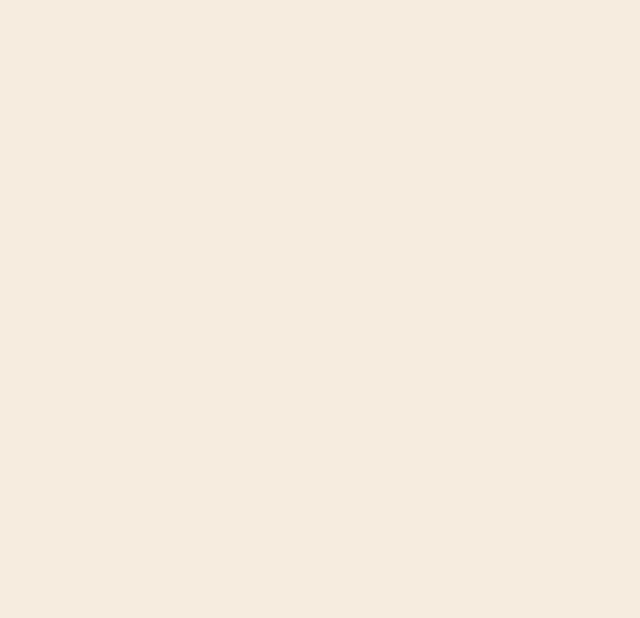
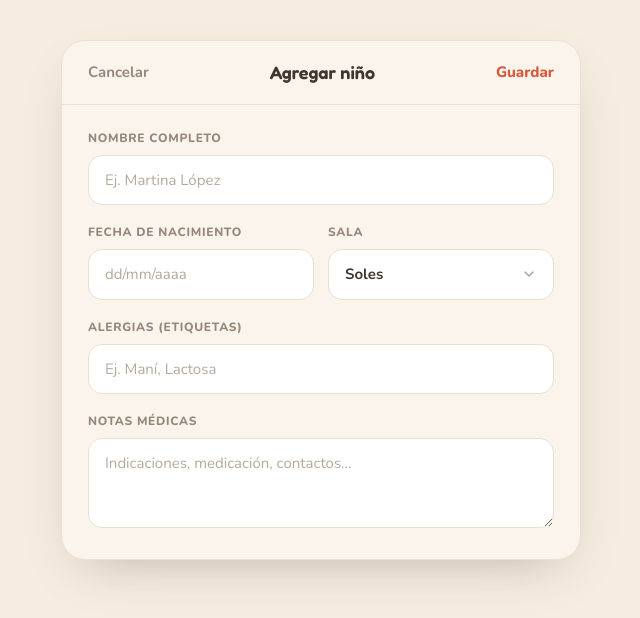
Before and after one commit to EstherManriqueGlez/open-daycare, a Next.js app: page /kids/new in a window 1280 px wide. Before the commit this address had no page. Shown: the top 618 px of the page, without its empty margins (319-959 px from the left). Built offline with nearby package versions, Linux system fonts and the light colour scheme.

Commit message:
Step 02 - Add New Kid form component with input fields and layout

```diff
--- /dev/null
+++ b/app/kids/new/page.tsx
@@ -0,0 +1,96 @@
+"use client";
+
+import Link from "next/link";
+
+export default function NewKidPage() {
+  return (
+    <main className="min-h-screen bg-[#F6ECDF] px-6 py-10 text-[#3F362E] sm:px-8">
+      <section className="mx-auto w-full max-w-[520px] overflow-hidden rounded-[24px] border border-[#ECE0D0] bg-[#FBF4EC] shadow-[0_20px_50px_-24px_rgba(63,54,46,0.35)]">
+        <header className="flex items-center justify-between border-b border-[#ECE0D0] px-[26px] py-5">
+          <Link href="/kids" className="text-[15px] font-bold text-[#94887B]">
+            Cancelar
+          </Link>
+
+          <h1 className="font-fredoka text-[18px] leading-none font-semibold text-[#3F362E]">
+            Agregar niño
+          </h1>
+
+          <button type="button" className="text-[15px] font-extrabold text-[#D9583C]">
+            Guardar
+          </button>
+        </header>
+
+        <div className="px-[26px] py-6">
+          <div className="mb-[18px]">
+            <label className="mb-2 block text-[12px] font-extrabold tracking-[0.7px] text-[#94887B]">
+              NOMBRE COMPLETO
+            </label>
+            <input
+              disabled
+              placeholder="Ej. Martina López"
+              className="w-full rounded-[14px] border-[1.5px] border-[#EADFD0] bg-white px-4 py-[13px] text-[15px] text-[#3F362E] placeholder:text-[#B6A99B] disabled:opacity-100"
+            />
+          </div>
+
+          <div className="mb-[18px] flex flex-col gap-[14px] min-[520px]:flex-row">
+            <div className="flex-1">
+              <label className="mb-2 block text-[12px] font-extrabold tracking-[0.7px] text-[#94887B]">
+                FECHA DE NACIMIENTO
+              </label>
+              <input
+                disabled
+                placeholder="dd/mm/aaaa"
+                className="w-full rounded-[14px] border-[1.5px] border-[#EADFD0] bg-white px-4 py-[13px] text-[15px] text-[#3F362E] placeholder:text-[#B6A99B] disabled:opacity-100"
+              />
+            </div>
+
+            <div className="flex-1">
+              <label className="mb-2 block text-[12px] font-extrabold tracking-[0.7px] text-[#94887B]">
+                SALA
+              </label>
+              <div className="flex items-center gap-2 rounded-[14px] border-[1.5px] border-[#EADFD0] bg-white px-4 py-[13px] text-[15px] font-bold text-[#3F362E]">
+                Soles
+                <span className="flex-1" />
+                <svg
+                  width="16"
+                  height="16"
+                  viewBox="0 0 24 24"
+                  fill="none"
+                  stroke="#B0A290"
+                  strokeWidth="2.2"
+                  strokeLinecap="round"
+                  strokeLinejoin="round"
+                  aria-hidden="true"
+                >
+                  <path d="m6 9 6 6 6-6" />
+                </svg>
+              </div>
+            </div>
+          </div>
+
+          <div className="mb-[18px]">
+            <label className="mb-2 block text-[12px] font-extrabold tracking-[0.7px] text-[#94887B]">
+              ALERGIAS (ETIQUETAS)
+            </label>
+            <input
+              disabled
+              placeholder="Ej. Maní, Lactosa"
+              className="w-full rounded-[14px] border-[1.5px] border-[#EADFD0] bg-white px-4 py-[13px] text-[15px] text-[#3F362E] placeholder:text-[#B6A99B] disabled:opacity-100"
+            />
+          </div>
+
+          <div>
+            <label className="mb-2 block text-[12px] font-extrabold tracking-[0.7px] text-[#94887B]">
+              NOTAS MÉDICAS
+            </label>
+            <textarea
+              disabled
+              placeholder="Indicaciones, medicación, contactos..."
+              className="min-h-[90px] w-full resize-y rounded-[14px] border-[1.5px] border-[#EADFD0] bg-white px-4 py-[13px] text-[15px] leading-normal text-[#3F362E] placeholder:text-[#B6A99B] disabled:opacity-100"
+            />
+          </div>
+        </div>
+      </section>
+    </main>
+  );
+}
```
